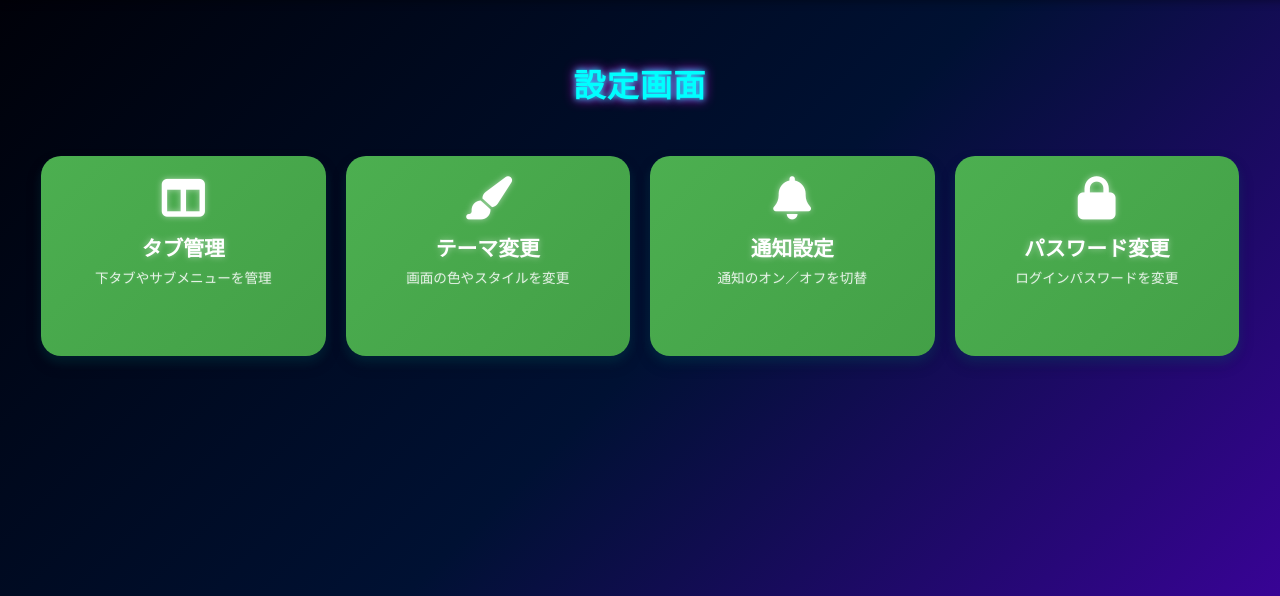
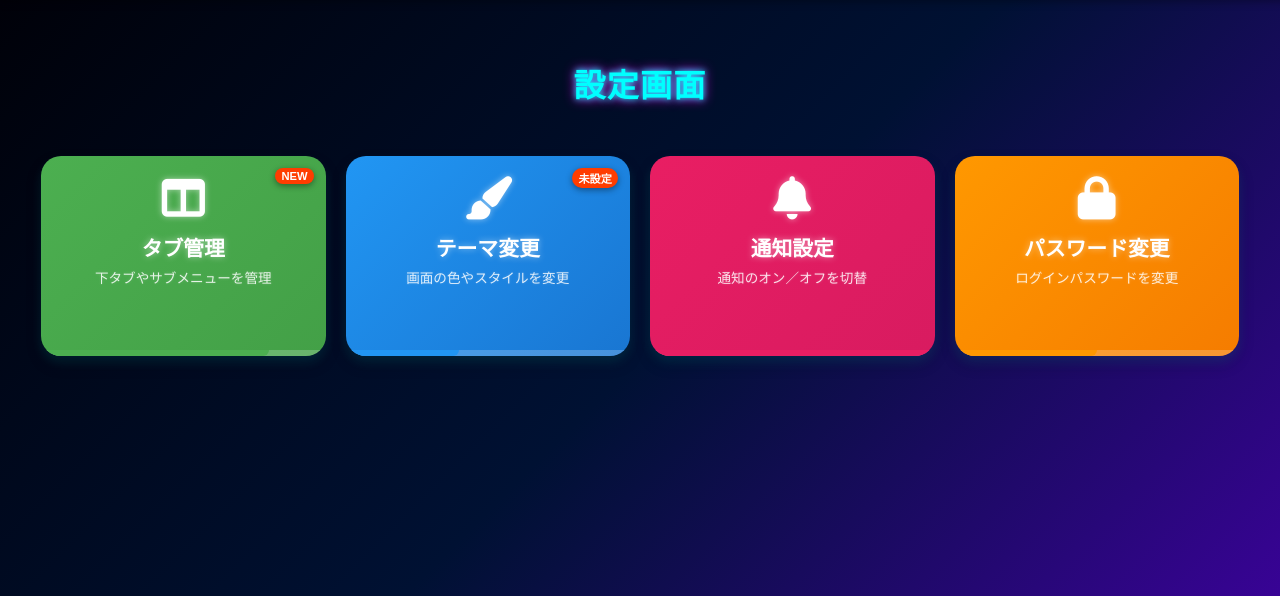
Before and after one commit to gorozooo/my_stock_portfolio, a Django app: template templates/settings.html in a window 1280 px wide. Shown: the part 64-660 px from the top of the page. Run offline with Django 5.2, Linux system fonts and the light colour scheme; the template is opened without the code that fills it, so the values that code supplies are empty; parts of the project's set-up code (start-up, migrations or seed data) failed here and were passed over.

Commit message:
settings.html を更新

```diff
--- a/templates/settings.html
+++ b/templates/settings.html
@@ -13,36 +13,46 @@
 <h1>設定画面</h1>
 
 <div class="settings-buttons">
-  <a href="{% url 'tab_manager' %}" class="settings-card">
+  <!-- タブ管理 -->
+  <a href="{% url 'tab_manager' %}" class="settings-card" data-color="green">
     <i class="fa-solid fa-table-columns"></i>
     <div class="text-group">
       <span class="title">タブ管理</span>
       <small>下タブやサブメニューを管理</small>
     </div>
+    <div class="progress-bar"><span style="width:80%"></span></div>
+    <div class="status-badge">New</div>
   </a>
 
-  <a href="{% url 'theme_settings' %}" class="settings-card">
+  <!-- テーマ変更 -->
+  <a href="{% url 'theme_settings' %}" class="settings-card" data-color="blue">
     <i class="fa-solid fa-paintbrush"></i>
     <div class="text-group">
       <span class="title">テーマ変更</span>
       <small>画面の色やスタイルを変更</small>
     </div>
+    <div class="progress-bar"><span style="width:40%"></span></div>
+    <div class="status-badge">未設定</div>
   </a>
 
-  <a href="{% url 'notification_settings' %}" class="settings-card">
+  <!-- 通知設定 -->
+  <a href="{% url 'notification_settings' %}" class="settings-card" data-color="pink">
     <i class="fa-solid fa-bell"></i>
     <div class="text-group">
       <span class="title">通知設定</span>
       <small>通知のオン／オフを切替</small>
     </div>
+    <div class="progress-bar"><span style="width:100%"></span></div>
   </a>
 
-  <a href="{% url 'settings_password_edit' %}" class="settings-card">
+  <!-- パスワード変更 -->
+  <a href="{% url 'settings_password_edit' %}" class="settings-card" data-color="orange">
     <i class="fa-solid fa-lock"></i>
     <div class="text-group">
       <span class="title">パスワード変更</span>
       <small>ログインパスワードを変更</small>
     </div>
+    <div class="progress-bar"><span style="width:50%"></span></div>
   </a>
 </div>
 
```
